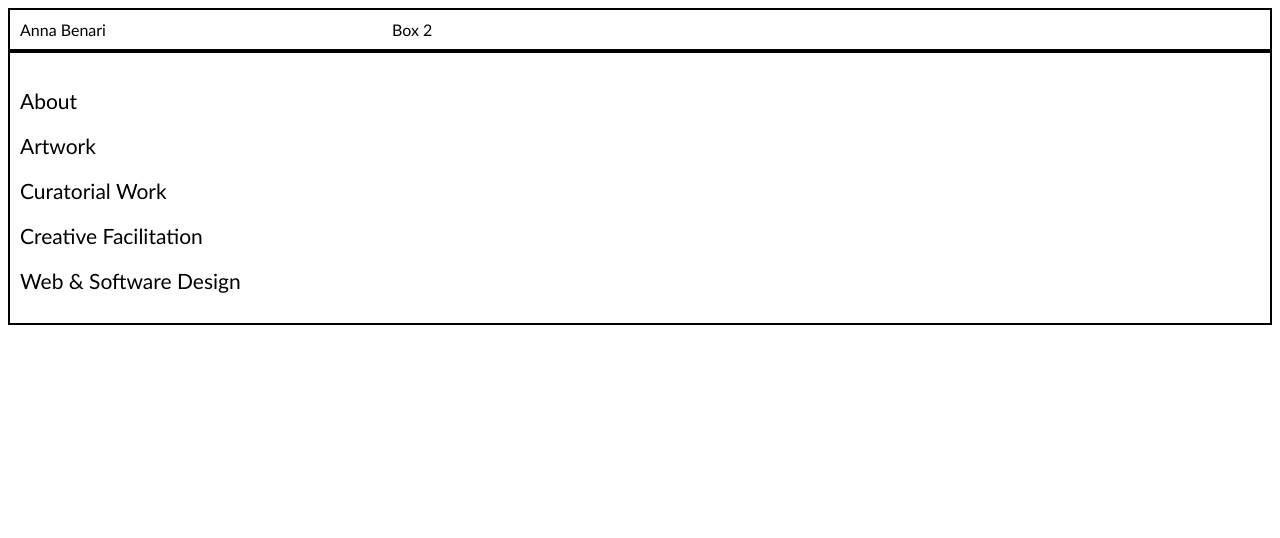
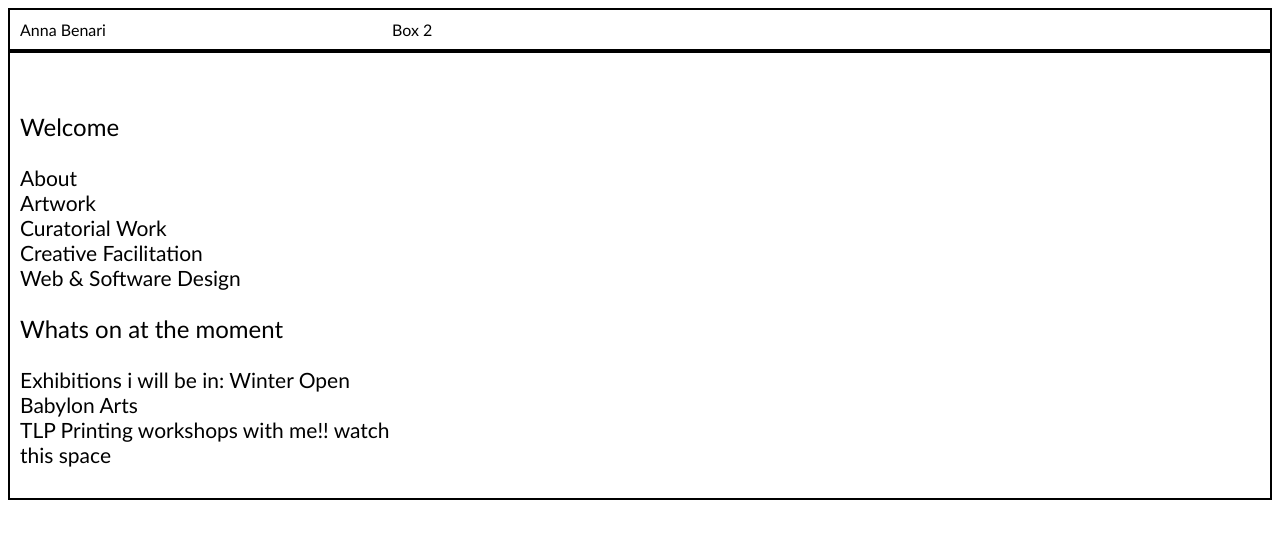
Before and after one commit to annabenari/my_website, a plain HTML site: page html_pages/html.html in a window 1280 px wide. Drawn offline with Linux system fonts and the light colour scheme.

Commit message:
updated the about me

```diff
--- a/html_pages/html.html
+++ b/html_pages/html.html
@@ -18,11 +18,15 @@
         <div class="grid-item">
             <div class="side_list">
                 <br>
+                <p class="headings">Welcome</p>
                 <a href="#" data-content="about">About</a> <br>
                 <a href="#" data-content="artwork">Artwork</a> <br>
                 <a href="#" data-content="curatorial">Curatorial Work</a> <br>
                 <a href="#" data-content="facilitation">Creative Facilitation</a> <br>
-                <a href="#" data-content="web">Web & Software Design</a> <br>
+                <a href="#" data-content="web">Web & Software Design</a>
+                <p class="headings">Whats on at the moment</p>
+                <p>Exhibitions i will be in: Winter Open Babylon Arts <br>
+                    TLP Printing workshops with me!! watch this space</p>
             </div>
         </div>
         <div class="grid-item" id="content">
--- a/style.css
+++ b/style.css
@@ -36,9 +36,7 @@ ul {
     font-size: 21px;
   }
 
-  .side_list a {
-    margin-bottom: -5px; /* Space below each link */
-    display: block; /* Make each link a block element so margin works */
-    text-decoration: none; /* Optional: removes underline from links */
-    color: #000; /* Optional: sets link color */
+
+.headings{
+  font-size: 24px;
 }
```
Also changed, not shown: script.js (+2 -1 lines).
